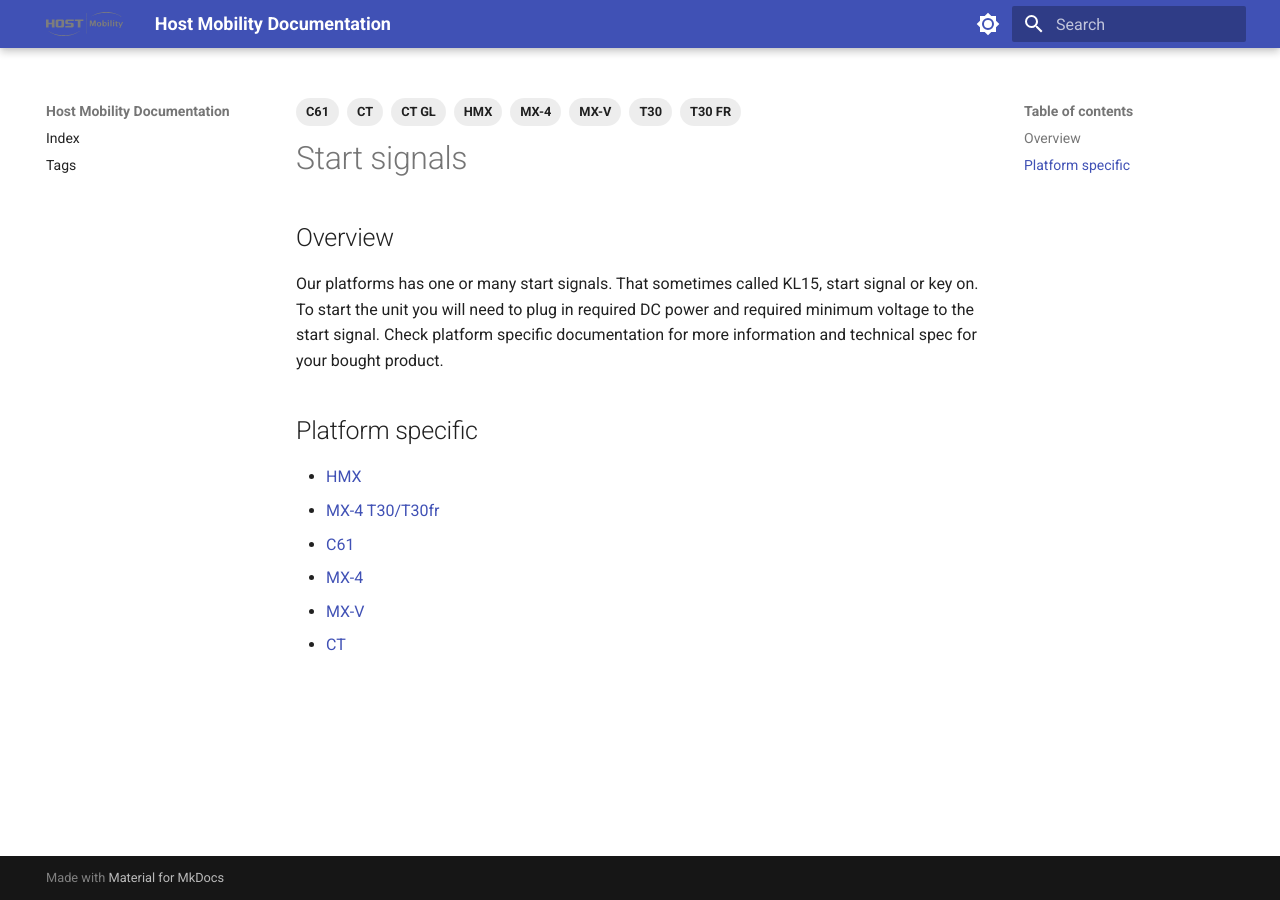
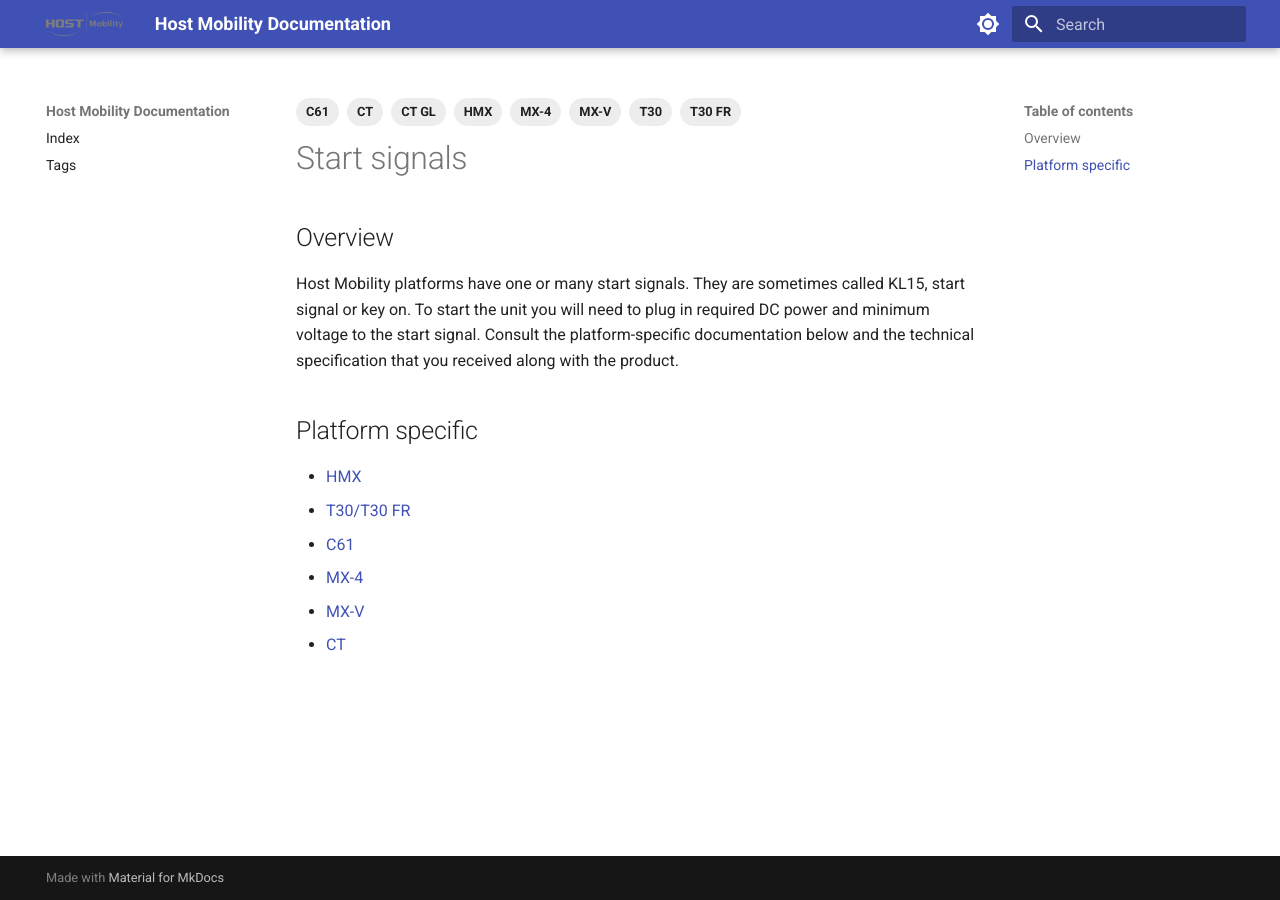
Before and after one commit to hostmobility/documentation, an MkDocs documentation site: the page built from docs/interfaces/start_signal.md, in a window 1280 px wide. Built offline with MkDocs 1.6.1 and Material for MkDocs 9.7.7, drawn with Linux system fonts in a browser that asks for light colours.

Commit message:
Start signals: Adjust some formulations

```diff
--- a/docs/interfaces/start_signal.md
+++ b/docs/interfaces/start_signal.md
@@ -12,12 +12,12 @@
 ---
 
 ## Overview
-Our platforms has one or many start signals. That sometimes called KL15, start signal or key on. To start the unit you will need to plug in required DC power and required minimum voltage to the start signal. Check platform specific documentation for more information and technical spec for your bought product.
+Host Mobility platforms have one or many start signals. They are sometimes called KL15, start signal or key on. To start the unit you will need to plug in required DC power and minimum voltage to the start signal. Consult the platform-specific documentation below and the technical specification that you received along with the product.
 
 ## Platform specific
 
 - [HMX](hmx/start_signal.md)
-- [MX-4 T30/T30fr](mx4/start_signal.md)
+- [T30/T30 FR](mx4/start_signal.md)
 - [C61](mx4/start_signal.md)
 - [MX-4](mx4/start_signal.md)
 - [MX-V](mxv/start_signal.md)
```
